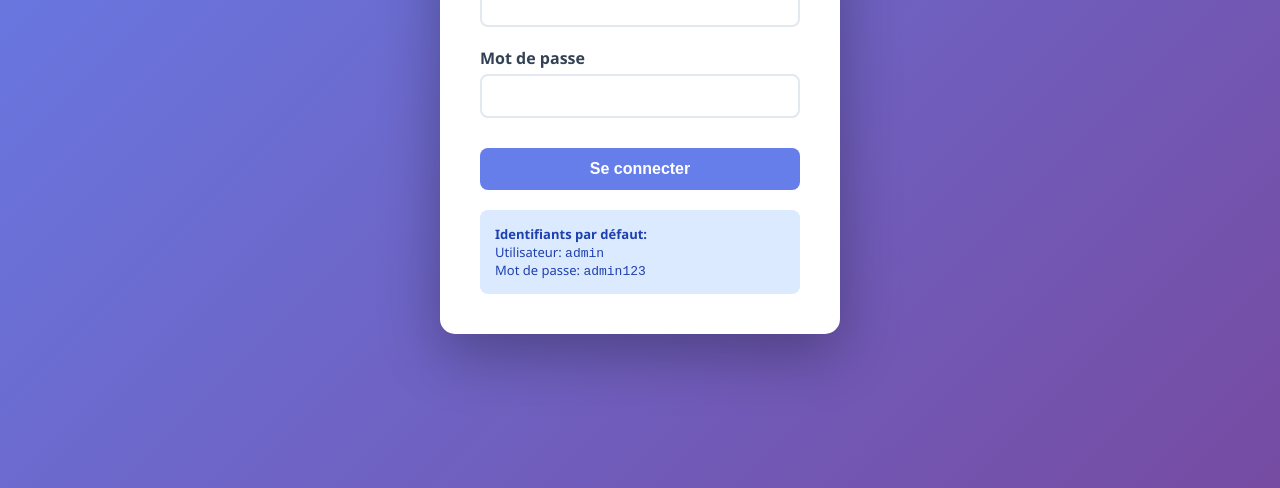
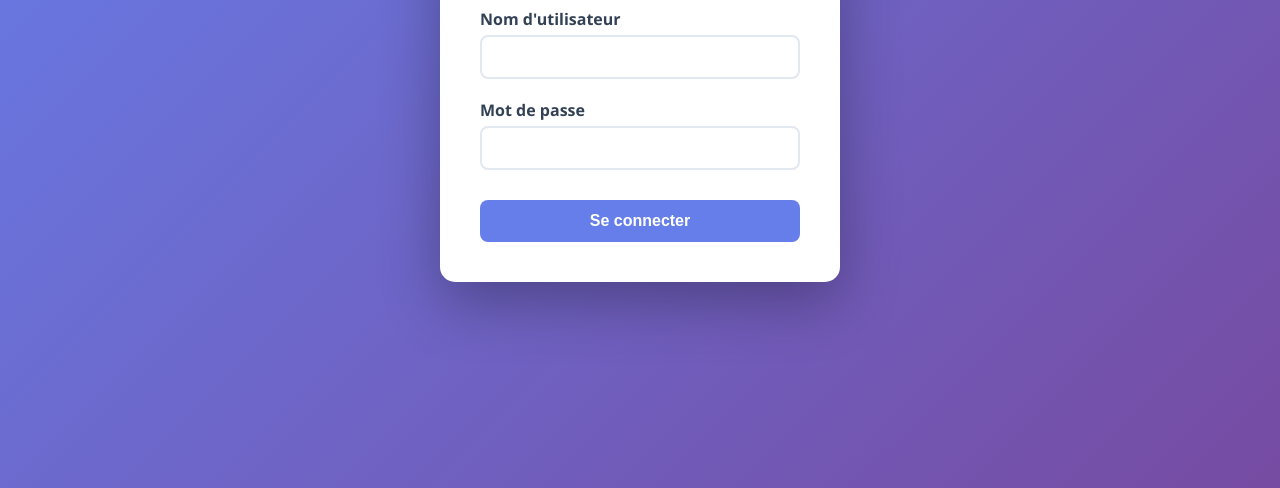
Before and after one commit to 0x7b4/DashDevis, a website: page public/login.html in a window 1280 px wide. Shown: the part 312-800 px from the top of the page. Drawn offline with Linux system fonts and the light colour scheme.

Commit message:
🔧 Fix: Remove credentials from login page

```diff
--- a/public/login.html
+++ b/public/login.html
@@ -71,14 +71,6 @@
             margin-bottom: 20px;
             display: none;
         }
-        .info {
-            background: #dbeafe;
-            color: #1e40af;
-            padding: 15px;
-            border-radius: 8px;
-            margin-top: 20px;
-            font-size: 13px;
-        }
     </style>
 </head>
 <body>
@@ -96,11 +88,6 @@
             </div>
             <button type="submit">Se connecter</button>
         </form>
-        <div class="info">
-            <strong>Identifiants par défaut:</strong><br>
-            Utilisateur: <code>admin</code><br>
-            Mot de passe: <code>admin123</code>
-        </div>
     </div>
     <script>
         document.getElementById('loginForm').addEventListener('submit', async (e) => {
```
